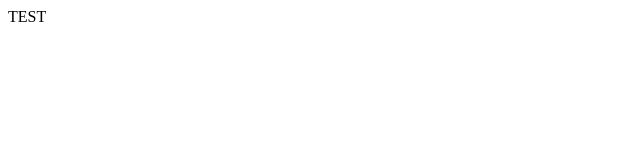
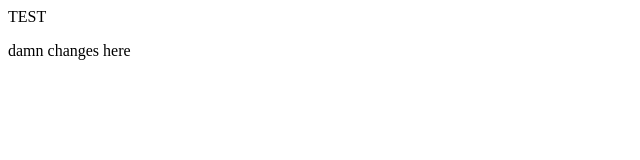
Before and after one commit to cmocode91/project_001, a plain HTML site: page index.html in a window 1280 px wide. Shown: the whole page, without its empty margins (0-640 px from the left). Drawn offline with Linux system fonts and the light colour scheme.

Commit message:
changes1

```diff
--- a/index.html
+++ b/index.html
@@ -8,7 +8,7 @@
 <body>
     <div class="Awesome">
         TEST
-
+        <p>damn changes here</p>
     </div>
 </body>
 </html>
```
